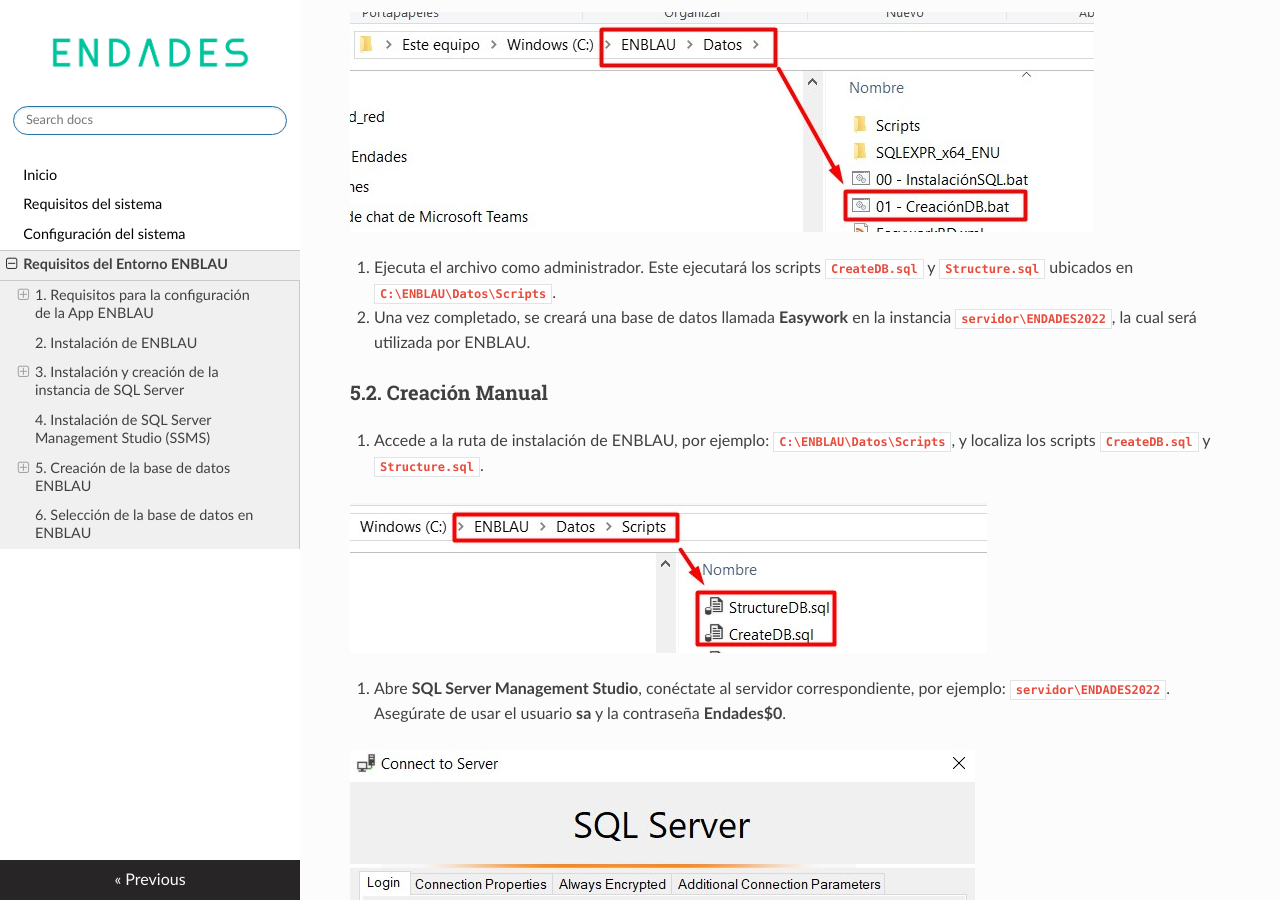
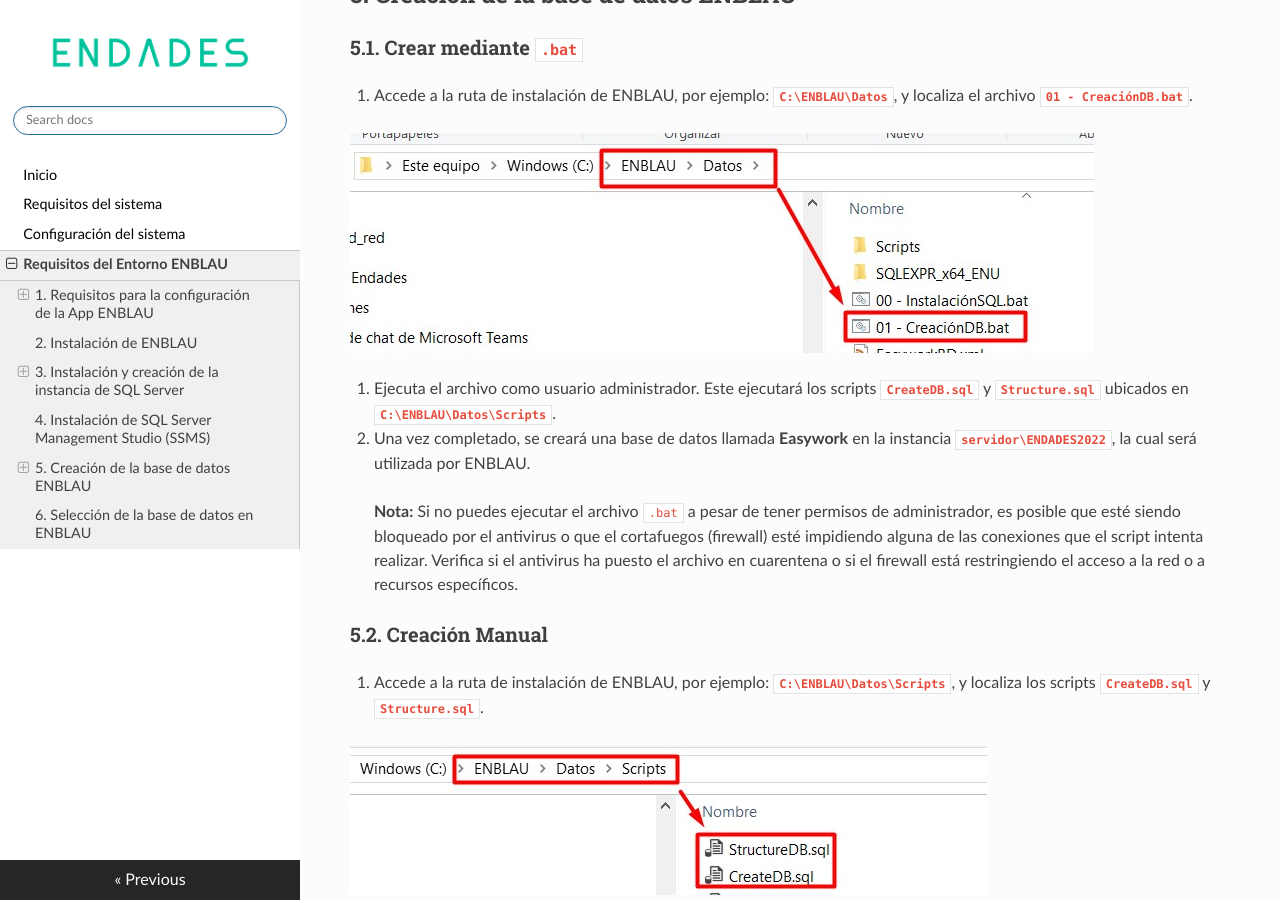
Before and after one commit to endades/Setup-installation, an MkDocs documentation site: the page built from docs/Requisitos_ENBLAU.md, in a window 1280 px wide and 900 px high, scrolled down 15388 px. Built offline with MkDocs 1.6.1, drawn with Linux system fonts in a browser that asks for light colours; nearby versions of some CDN libraries; some of the changed text lies outside the part shown.

Commit message:
Update info - Requisitos entorno ENBLAU

```diff
--- a/docs/Requisitos_ENBLAU.md
+++ b/docs/Requisitos_ENBLAU.md
@@ -50,7 +50,7 @@
 
    ![Install sql](images/Instal_config/install_sql.jpg)
 
-2. Ejecuta el archivo **`00 - InstalaciónSQL.bat`** como administrador. Esto instalará **SQL Server 2022** y creará la instancia **ENDADES2022**.
+2. Ejecuta el archivo **`00 - InstalaciónSQL.bat`** como usuario administrador. Esto instalará **SQL Server 2022** y creará la instancia **ENDADES2022**.
 
    ![Sql Server](images/Instal_config/install_sql2.jpg)
    ![Sql Server](images/Instal_config/install_sql3.jpg)
@@ -58,6 +58,8 @@
 3. Verifica que la instancia se haya creado correctamente desde **SQL Server Configuration Manager**:
 
    ![Sql Server](images/Instal_config/sql_server.jpg)
+
+> **Nota:** Si no puedes ejecutar el archivo `.bat` a pesar de tener permisos de administrador, es posible que esté siendo bloqueado por el antivirus o que el cortafuegos (firewall) esté impidiendo alguna de las conexiones que el script intenta realizar. Verifica si el antivirus ha puesto el archivo en cuarentena o si el firewall está restringiendo el acceso a la red o a recursos específicos.
 
 ### 3.2. Instalación manual
 
@@ -111,9 +113,11 @@
 
    ![Ruta base de datos](images/Instal_config/ruta_bdd.jpg)
 
-2. Ejecuta el archivo como administrador. Este ejecutará los scripts **`CreateDB.sql`** y **`Structure.sql`** ubicados en **`C:\ENBLAU\Datos\Scripts`**.
+2. Ejecuta el archivo como usuario administrador. Este ejecutará los scripts **`CreateDB.sql`** y **`Structure.sql`** ubicados en **`C:\ENBLAU\Datos\Scripts`**.
 
 3. Una vez completado, se creará una base de datos llamada **Easywork** en la instancia **`servidor\ENDADES2022`**, la cual será utilizada por ENBLAU.
+
+> **Nota:** Si no puedes ejecutar el archivo `.bat` a pesar de tener permisos de administrador, es posible que esté siendo bloqueado por el antivirus o que el cortafuegos (firewall) esté impidiendo alguna de las conexiones que el script intenta realizar. Verifica si el antivirus ha puesto el archivo en cuarentena o si el firewall está restringiendo el acceso a la red o a recursos específicos.
 
 ### 5.2. Creación Manual
 
```
